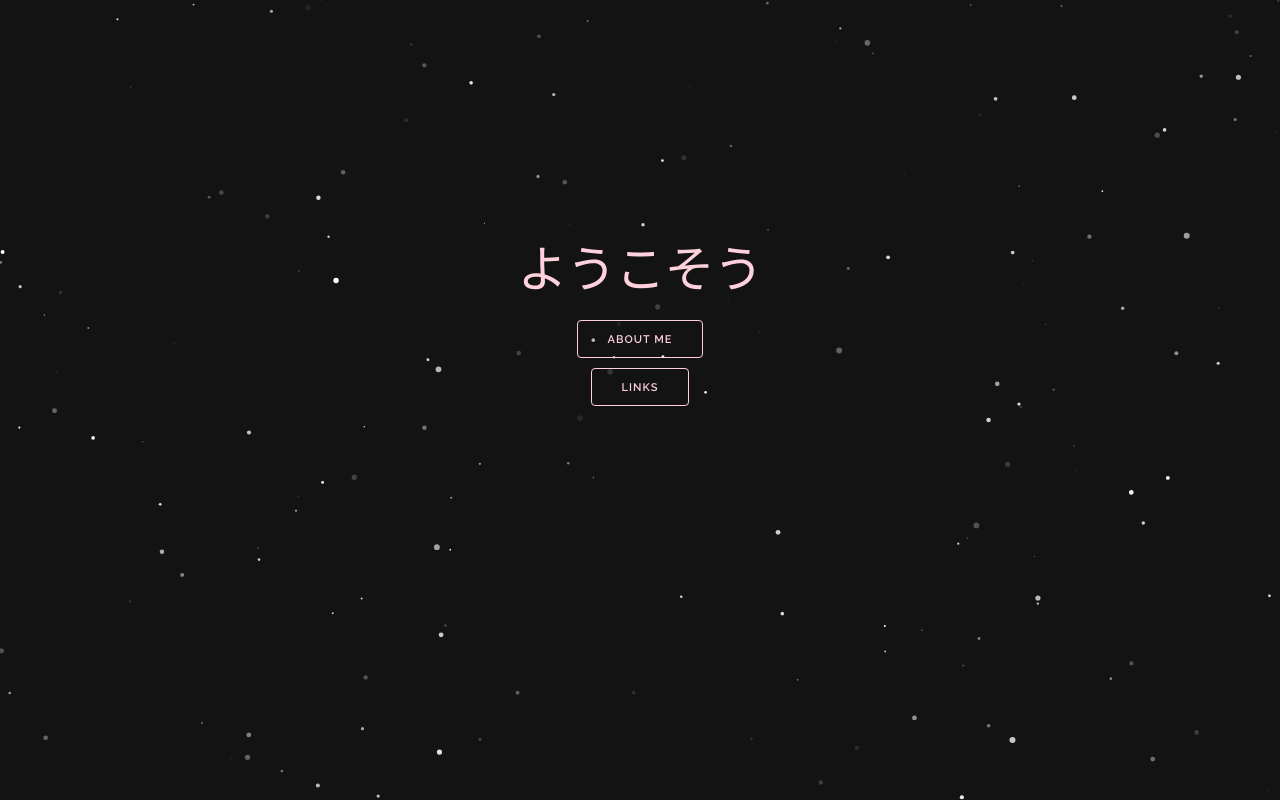
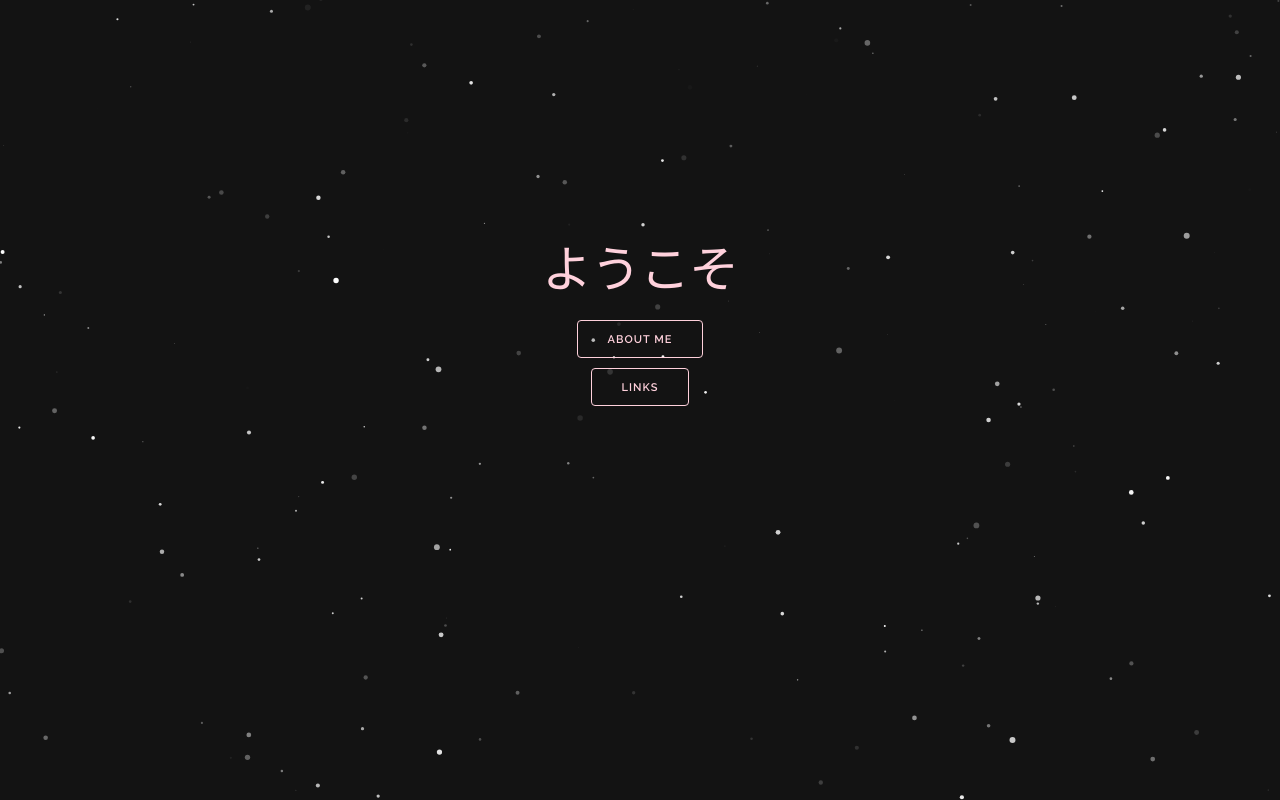
Before and after one commit to Hana-F/caat.xyz, a plain HTML site: page index.html in a window 1280 px wide. Drawn offline with Linux system fonts and the light colour scheme.

Commit message:
Im retarded and added an extra "う”

```diff
--- a/js/script.js
+++ b/js/script.js
@@ -52,7 +52,7 @@ function buttonRemove()
     /* Change header text according to random number */
     if(welcomeMessage < 5)
     {
-        $("h1").text("ようこそう");
+        $("h1").text("ようこそ");
     }
     /* Adding text and classes to the about div */
     addAbout();
```
Also changed, not shown: links.html (+1 -1 lines).
